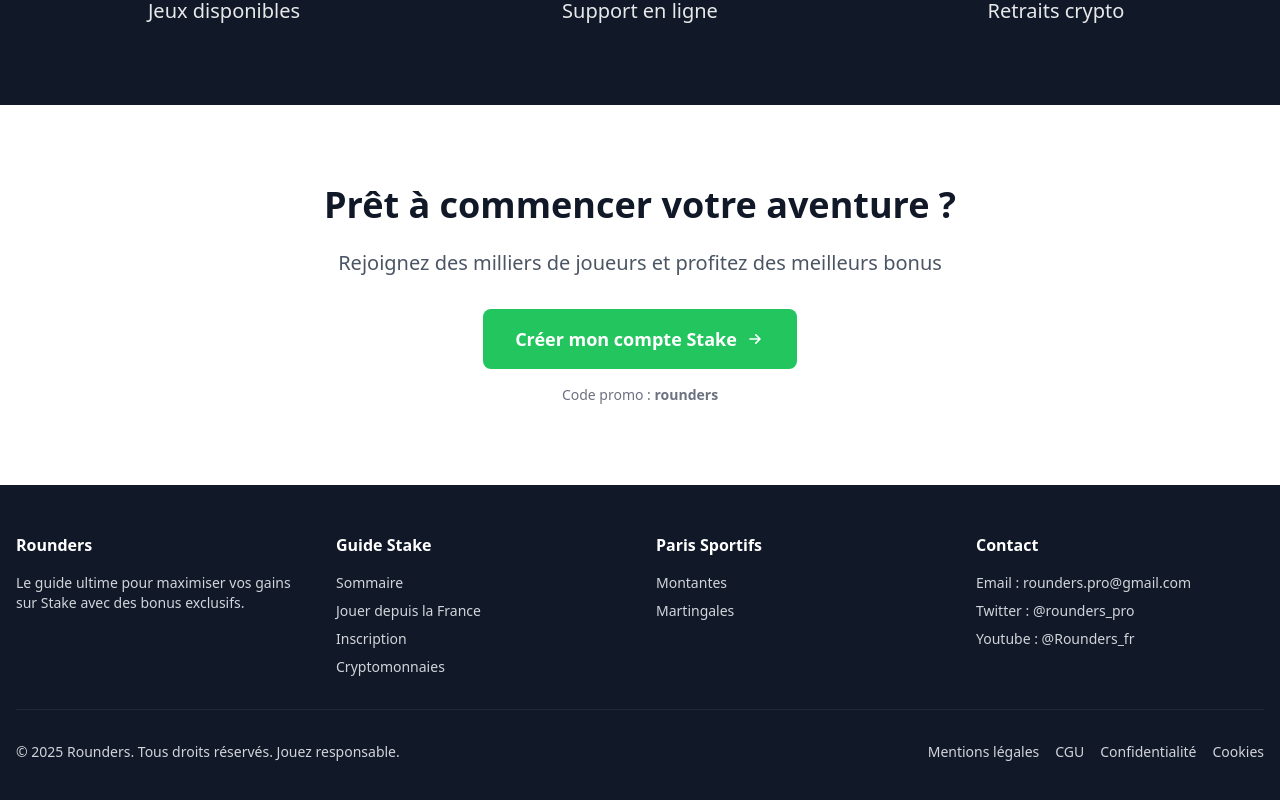
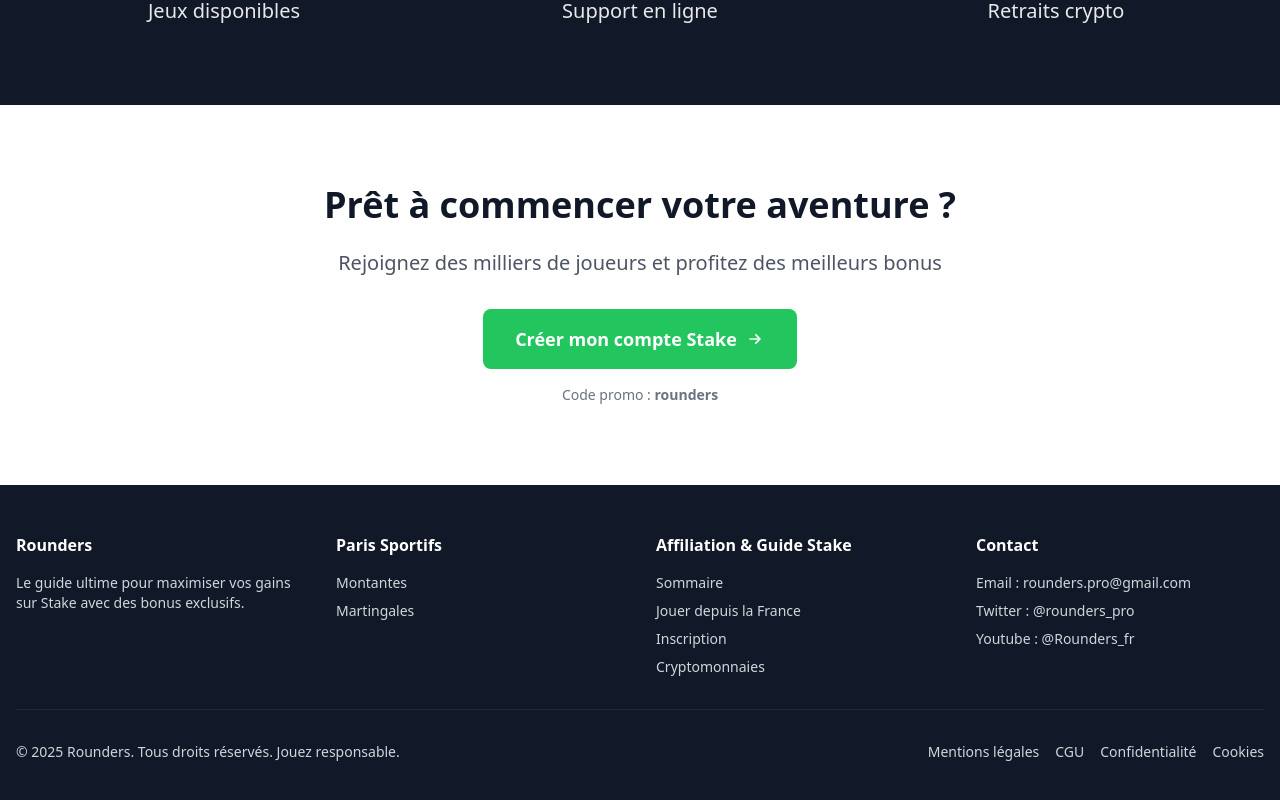
Before and after one commit to Web-Online-Concept/rounders-pro, a Next.js app: page / in a window 1280 px wide. Shown: the part 3160-3960 px from the top of the page. Built offline with nearby package versions, Linux system fonts and the light colour scheme.

Commit message:
Update Footer.js

```diff
--- a/app/components/Footer.js
+++ b/app/components/Footer.js
@@ -11,20 +11,20 @@
               Le guide ultime pour maximiser vos gains sur Stake avec des bonus exclusifs.
             </p>
           </div>
+		  <div>
+            <h4 className="font-bold text-white mb-4"><Link href="/paris-sportifs" className="hover:text-white">Paris Sportifs</Link></h4>
+            <ul className="space-y-2 text-sm">
+              <li><Link href="/paris-sportifs/montante" className="hover:text-white">Montantes</Link></li>
+              <li><Link href="/paris-sportifs/martingale" className="hover:text-white">Martingales</Link></li>
+            </ul>
+          </div>
           <div>
-            <h4 className="font-bold text-white mb-4">Guide Stake</h4>
+            <h4 className="font-bold text-white mb-4">Affiliation & Guide Stake</h4>
             <ul className="space-y-2 text-sm">
               <li><Link href="/guide-stake" className="hover:text-white">Sommaire</Link></li>
               <li><Link href="/guide-stake/france" className="hover:text-white">Jouer depuis la France</Link></li>
               <li><Link href="/guide-stake/inscription" className="hover:text-white">Inscription</Link></li>
               <li><Link href="/guide-stake/crypto" className="hover:text-white">Cryptomonnaies</Link></li>
-            </ul>
-          </div>
-          <div>
-            <h4 className="font-bold text-white mb-4"><Link href="/paris-sportifs" className="hover:text-white">Paris Sportifs</Link></h4>
-            <ul className="space-y-2 text-sm">
-              <li><Link href="/paris-sportifs/montante" className="hover:text-white">Montantes</Link></li>
-              <li><Link href="/paris-sportifs/martingale" className="hover:text-white">Martingales</Link></li>
             </ul>
           </div>
           <div>
```
